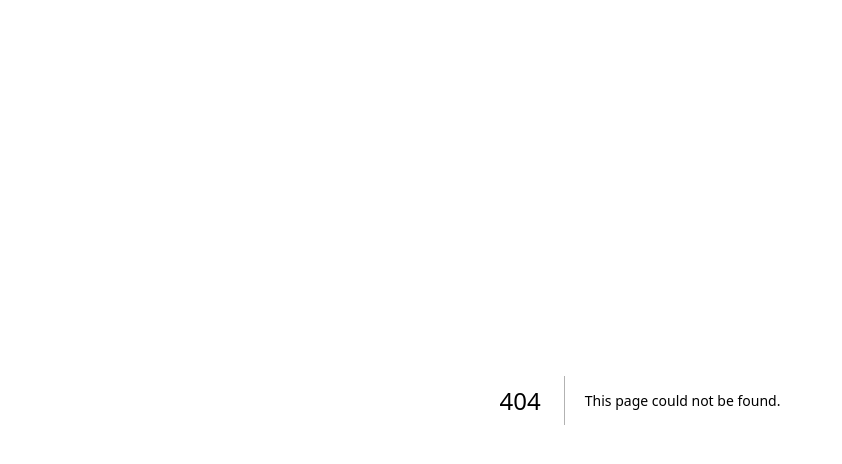
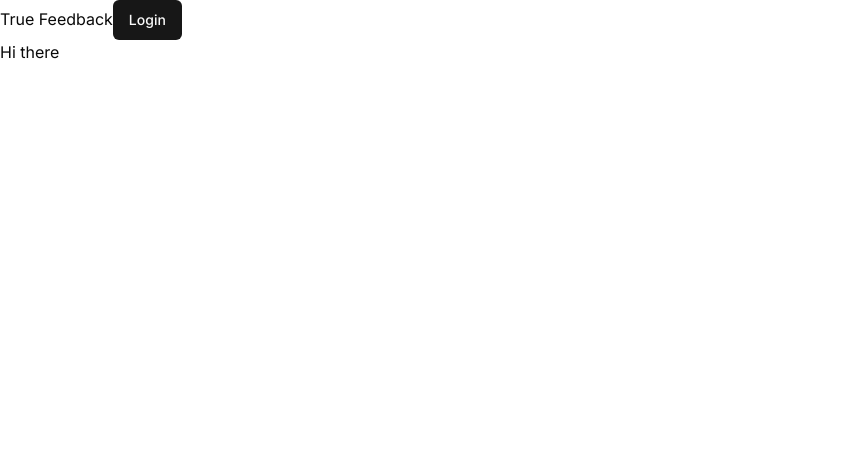
Before and after one commit to Prathamesh0222/feedback, a Next.js app: page /dashboard in a window 1280 px wide. Before the commit this address had no page. Shown: the top 464 px of the page, without its empty margins (0-842 px from the left). Built offline with nearby package versions, Linux system fonts and the light colour scheme; no server answers.

Commit message:
feat: Add Dashboard page and RootLayout component

```diff
--- /dev/null
+++ b/src/app/(app)/dashboard/page.tsx
@@ -0,0 +1,5 @@
+export default function Dashboard() {
+    return <div>
+        Hi there
+    </div>
+}
--- /dev/null
+++ b/src/app/(app)/layout.tsx
@@ -0,0 +1,14 @@
+import Navbar from "@/components/Navbar";
+
+interface RootLayoutProps {
+  children: React.ReactNode;
+}
+
+export default async function RootLayout({ children }: RootLayoutProps) {
+  return (
+    <div className="flex flex-col min-h-screen">
+        <Navbar/>
+      {children}
+    </div>
+  );
+}
--- /dev/null
+++ b/src/components/Navbar.tsx
@@ -0,0 +1,27 @@
+"use client";
+import { useSession, signOut } from "next-auth/react";
+import Link from "next/link";
+import { User } from "next-auth";
+import { Button } from "./ui/button";
+
+export default function Navbar() {
+  const { data: session } = useSession();
+  const user: User = session?.user as User;
+  return (
+    <nav>
+      <div>
+        <a href="#">True Feedback</a>
+        {session ? (
+          <>
+            <span>Welcome, {user.username || user.email}</span>
+            <Button onClick={() => signOut()}>Logout</Button>
+          </>
+        ) : (
+          <Link href={"/sign-in"}>
+            <Button>Login</Button>
+          </Link>
+        )}
+      </div>
+    </nav>
+  );
+}
```
